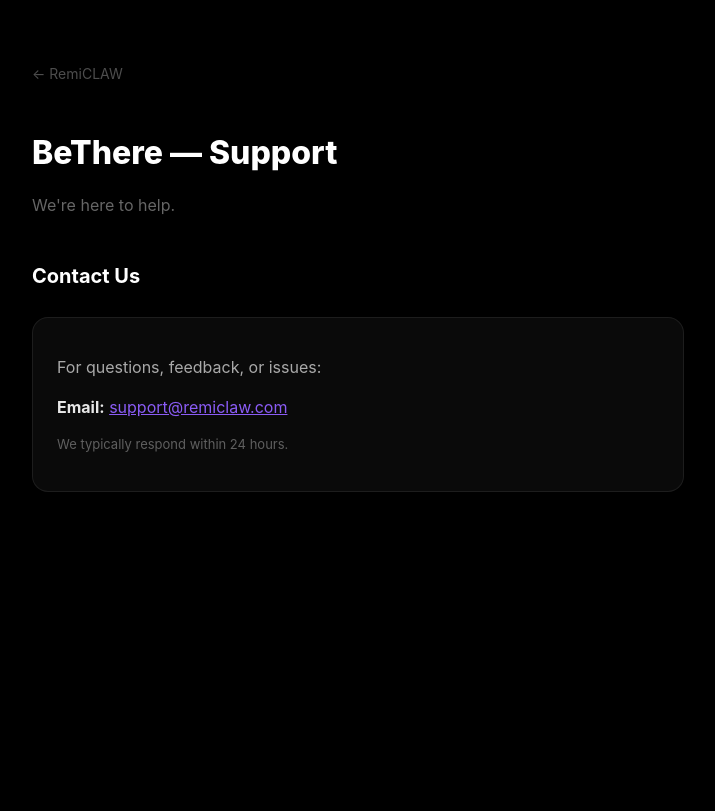
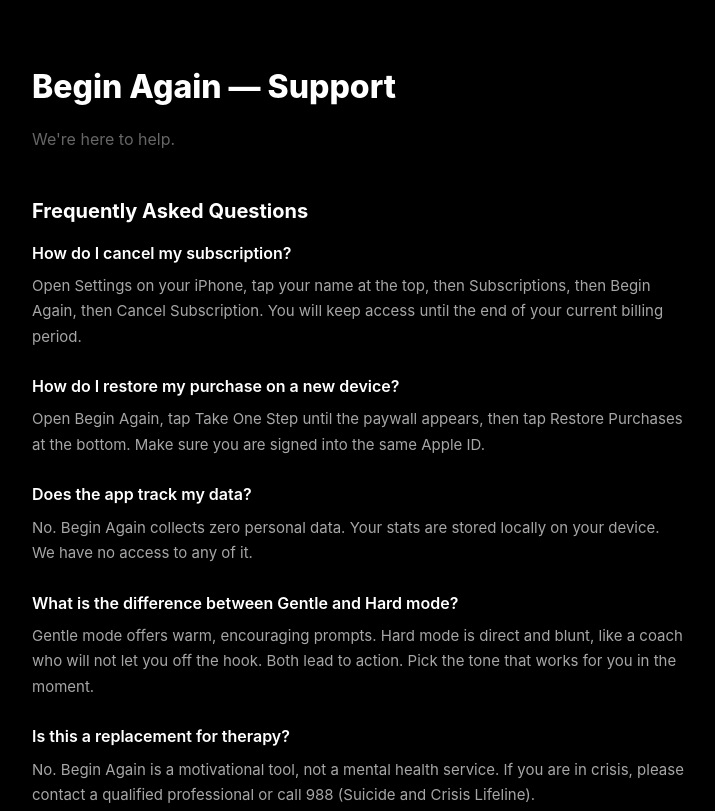
Before and after one commit to airemiclaw/remiclaw-site, a plain HTML site: page support.html in a window 1280 px wide. Shown: the top 811 px of the page, without its empty margins (282-997 px from the left). Drawn offline with Linux system fonts and the light colour scheme.

Commit message:
Update support.html

```diff
--- a/support.html
+++ b/support.html
@@ -3,7 +3,7 @@
 <head>
     <meta charset="UTF-8">
     <meta name="viewport" content="width=device-width, initial-scale=1.0">
-    <title>BeThere — Support</title>
+    <title>Begin Again — Support</title>
     <style>
         * { margin: 0; padding: 0; box-sizing: border-box; }
         body {
@@ -14,13 +14,11 @@
             line-height: 1.7;
         }
         .container { max-width: 700px; margin: 0 auto; padding: 60px 24px; }
-        .back { font-size: 14px; color: rgba(255,255,255,0.3); text-decoration: none; display: inline-block; margin-bottom: 40px; }
-        .back:hover { color: #fff; }
         h1 { font-size: 32px; font-weight: 800; margin-bottom: 8px; color: #fff; }
         .subtitle { color: rgba(255,255,255,0.4); font-size: 16px; margin-bottom: 40px; }
         h2 { font-size: 20px; font-weight: 700; margin-top: 36px; margin-bottom: 12px; color: #fff; }
         p { margin: 12px 0; color: rgba(255,255,255,0.65); }
-        a { color: #8b5cf6; }
+        a { color: #3b82f6; }
         strong { color: rgba(255,255,255,0.9); }
         .contact-card {
             background: rgba(255,255,255,0.04);
@@ -29,15 +27,36 @@
             padding: 24px;
             margin-top: 24px;
         }
+        .faq-item { margin-bottom: 24px; }
+        .faq-item h3 { font-size: 16px; font-weight: 600; margin-bottom: 6px; color: #fff; }
+        .faq-item p { margin: 0; font-size: 15px; }
     </style>
 </head>
 <body>
     <div class="container">
-        <a href="../" class="back">← RemiCLAW</a>
-
-        <h1>BeThere — Support</h1>
+        <h1>Begin Again — Support</h1>
         <p class="subtitle">We're here to help.</p>
-
+        <h2>Frequently Asked Questions</h2>
+        <div class="faq-item">
+            <h3>How do I cancel my subscription?</h3>
+            <p>Open Settings on your iPhone, tap your name at the top, then Subscriptions, then Begin Again, then Cancel Subscription. You will keep access until the end of your current billing period.</p>
+        </div>
+        <div class="faq-item">
+            <h3>How do I restore my purchase on a new device?</h3>
+            <p>Open Begin Again, tap Take One Step until the paywall appears, then tap Restore Purchases at the bottom. Make sure you are signed into the same Apple ID.</p>
+        </div>
+        <div class="faq-item">
+            <h3>Does the app track my data?</h3>
+            <p>No. Begin Again collects zero personal data. Your stats are stored locally on your device. We have no access to any of it.</p>
+        </div>
+        <div class="faq-item">
+            <h3>What is the difference between Gentle and Hard mode?</h3>
+            <p>Gentle mode offers warm, encouraging prompts. Hard mode is direct and blunt, like a coach who will not let you off the hook. Both lead to action. Pick the tone that works for you in the moment.</p>
+        </div>
+        <div class="faq-item">
+            <h3>Is this a replacement for therapy?</h3>
+            <p>No. Begin Again is a motivational tool, not a mental health service. If you are in crisis, please contact a qualified professional or call 988 (Suicide and Crisis Lifeline).</p>
+        </div>
         <h2>Contact Us</h2>
         <div class="contact-card">
             <p>For questions, feedback, or issues:</p>
```
